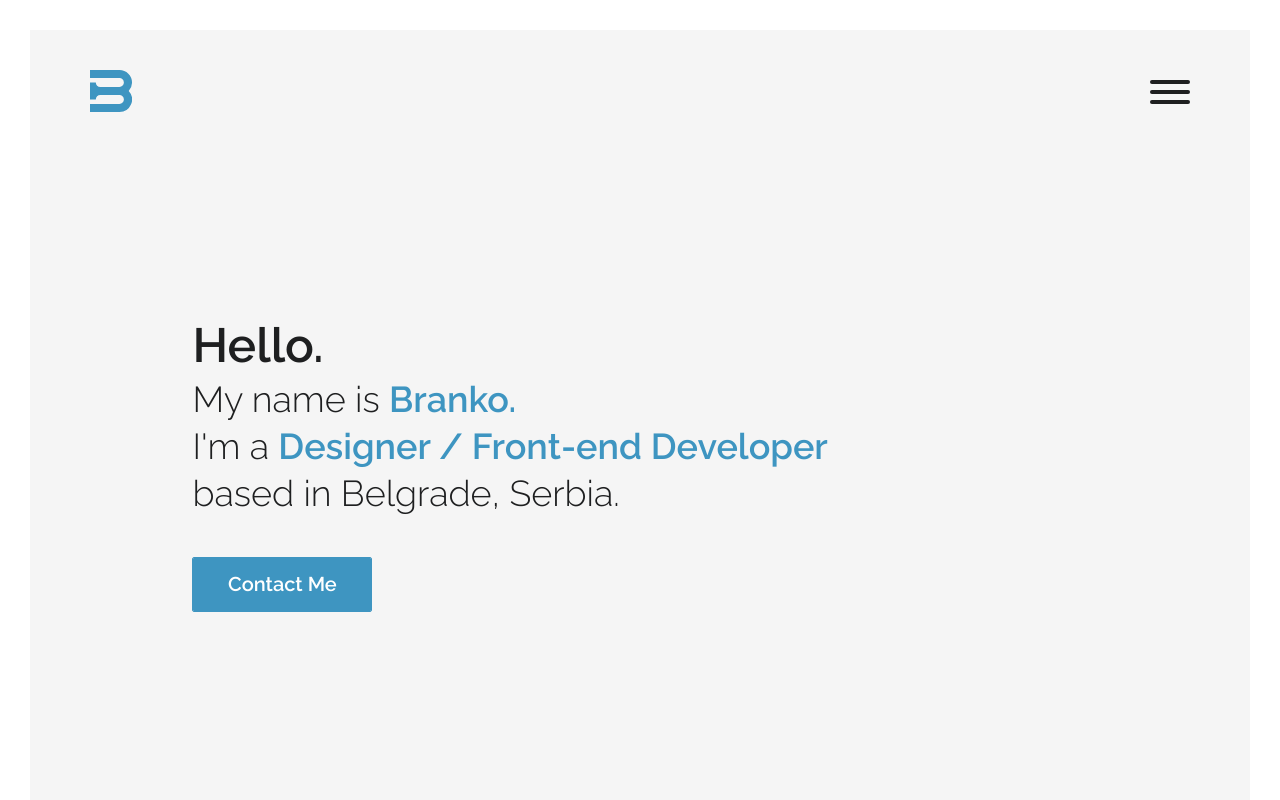
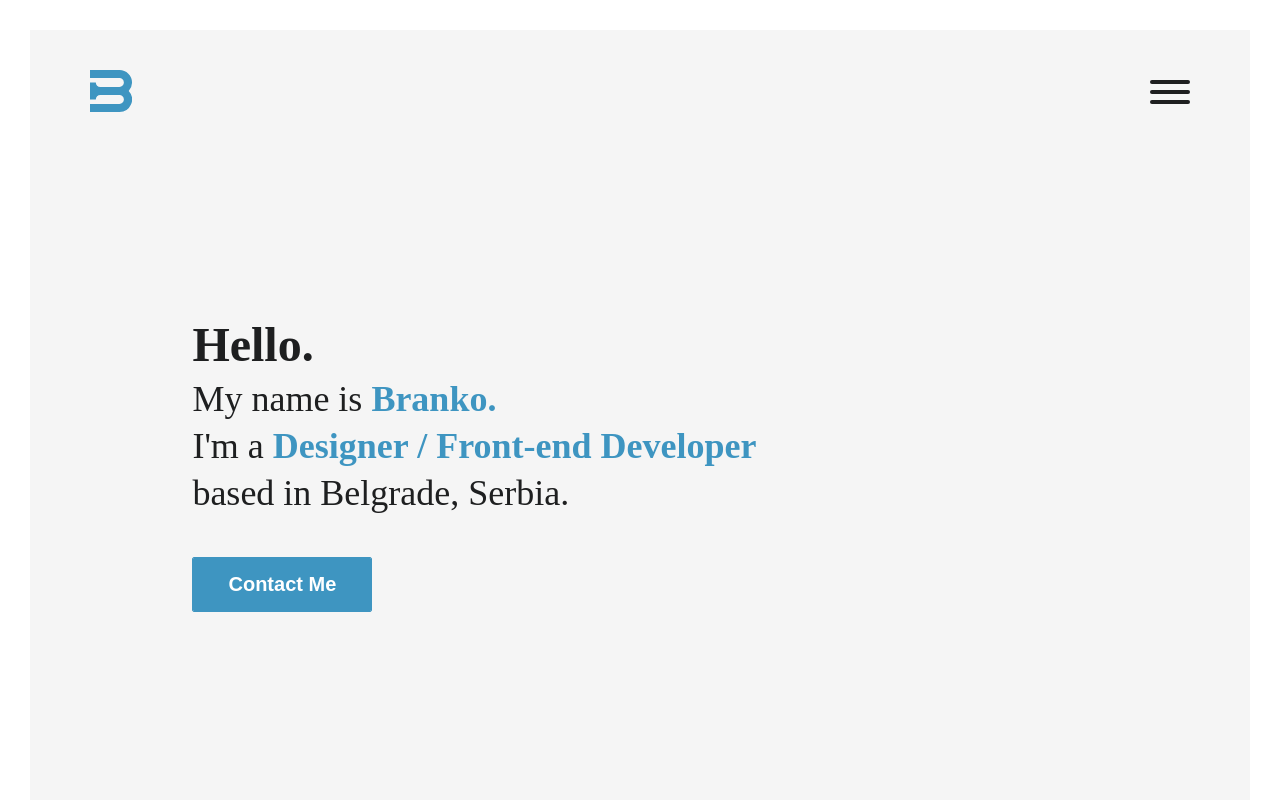
Before and after one commit to io62s/portfolio, a React (Create React App) app: page / in a window 1280 px wide. Shown: the top 800 px of the page. Built offline with nearby package versions, Linux system fonts and the light colour scheme.

Commit message:
font updt

```diff
--- a/public/index.html
+++ b/public/index.html
@@ -9,7 +9,7 @@
     <meta name="author" content="Branko Vlajsovic" />
     <link rel="apple-touch-icon" href="%PUBLIC_URL%/logo192.png" />
     <link
-      href="https://fonts.googleapis.com/css?family=Raleway:300,400,500,600,700&display=swap"
+      href="https://fonts.googleapis.com/css2?family=Source+Sans+Pro:wght@300;400;600;700&display=swap"
       rel="stylesheet"
     />
     <title>Branko Vlajsovic</title>
--- a/src/styles/GlobalStyle.js
+++ b/src/styles/GlobalStyle.js
@@ -12,7 +12,7 @@
   }
 
   body {
-    font-family: 'Raleway', sans-serif;
+    font-family: 'Source Sans Pro', sans-serif
     background-color: ${lightGrey};
   }
 `;
```
